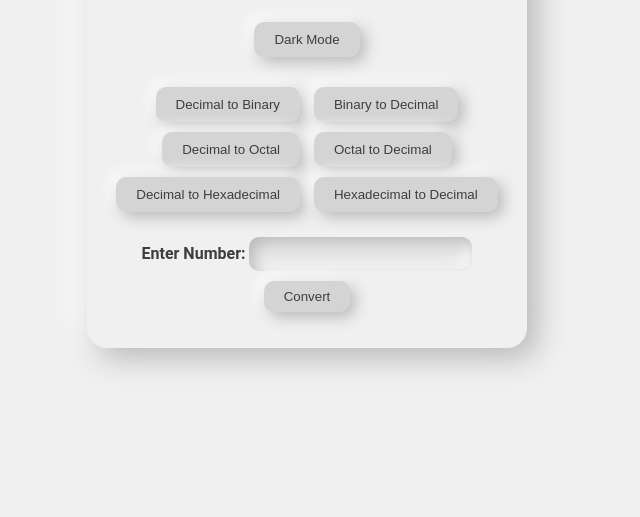
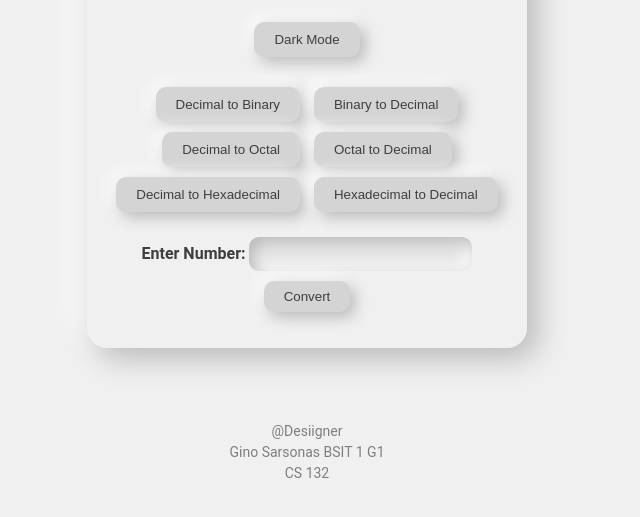
Before and after one commit to ayeee143/Number-System-SARSONAS-G1, a plain HTML site: page index.html in a window 1280 px wide. Shown: the part 201-718 px from the top of the page, without its empty margins (333-973 px from the left). Drawn offline with Linux system fonts and the light colour scheme.

Commit message:
put credits commit

```diff
--- a/index.html
+++ b/index.html
@@ -38,6 +38,14 @@
             <p id="output"></p>
         </div>
     </div>
+
+    <!-- Footer Section -->
+    <footer class="footer">
+        <p>@Desiigner</p>
+        <p>Gino Sarsonas BSIT 1 G1</p>
+        <p>CS 132</p>
+    </footer>
+
     <script src="script.js"></script>
 </body>
 </html>
--- a/style.css
+++ b/style.css
@@ -134,3 +134,17 @@ h1 {
 .dark-mode-toggle {
     animation: pulse 1s infinite alternate;
 }
+
+/*Footer*/
+
+.footer {
+    background-color: #f0f0f0;
+    padding: 20px;
+    text-align: center;
+}
+
+.footer p {
+    margin: 5px 0;
+    font-size: 14px;
+    color: #7e7e7e;
+}
```
